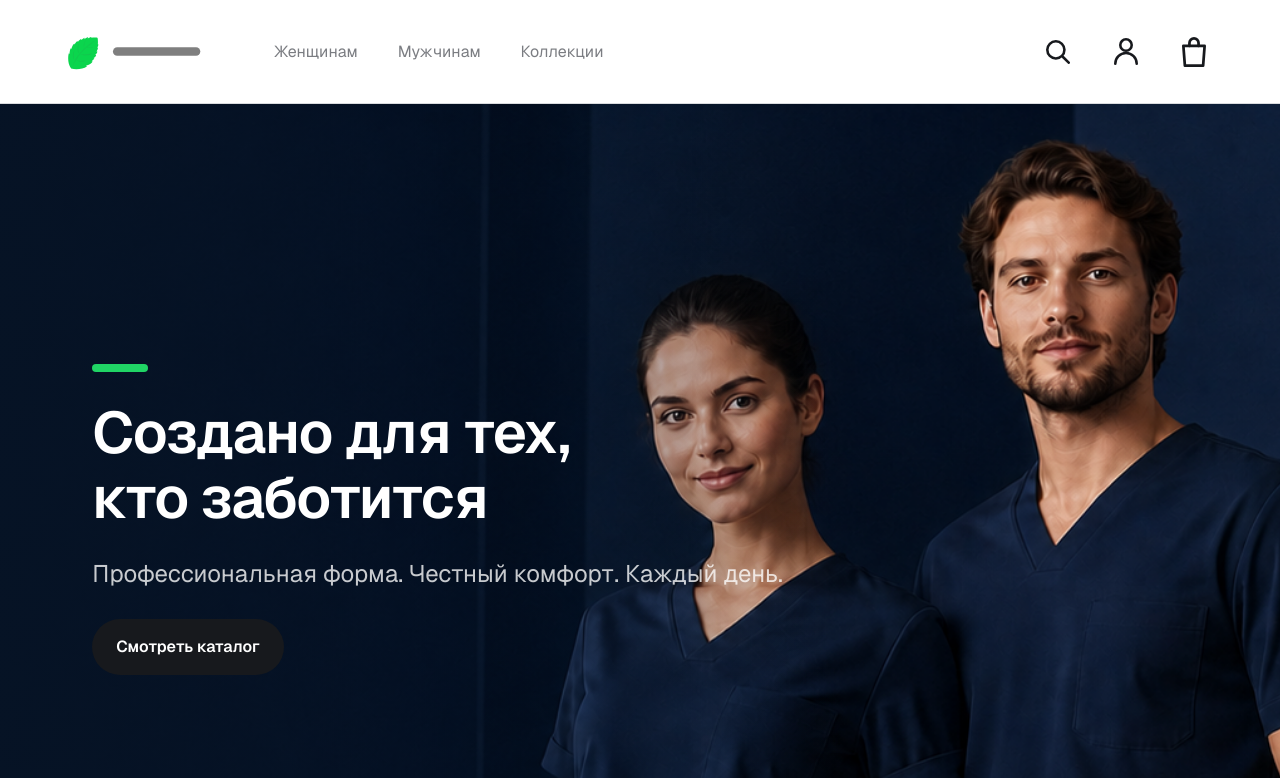
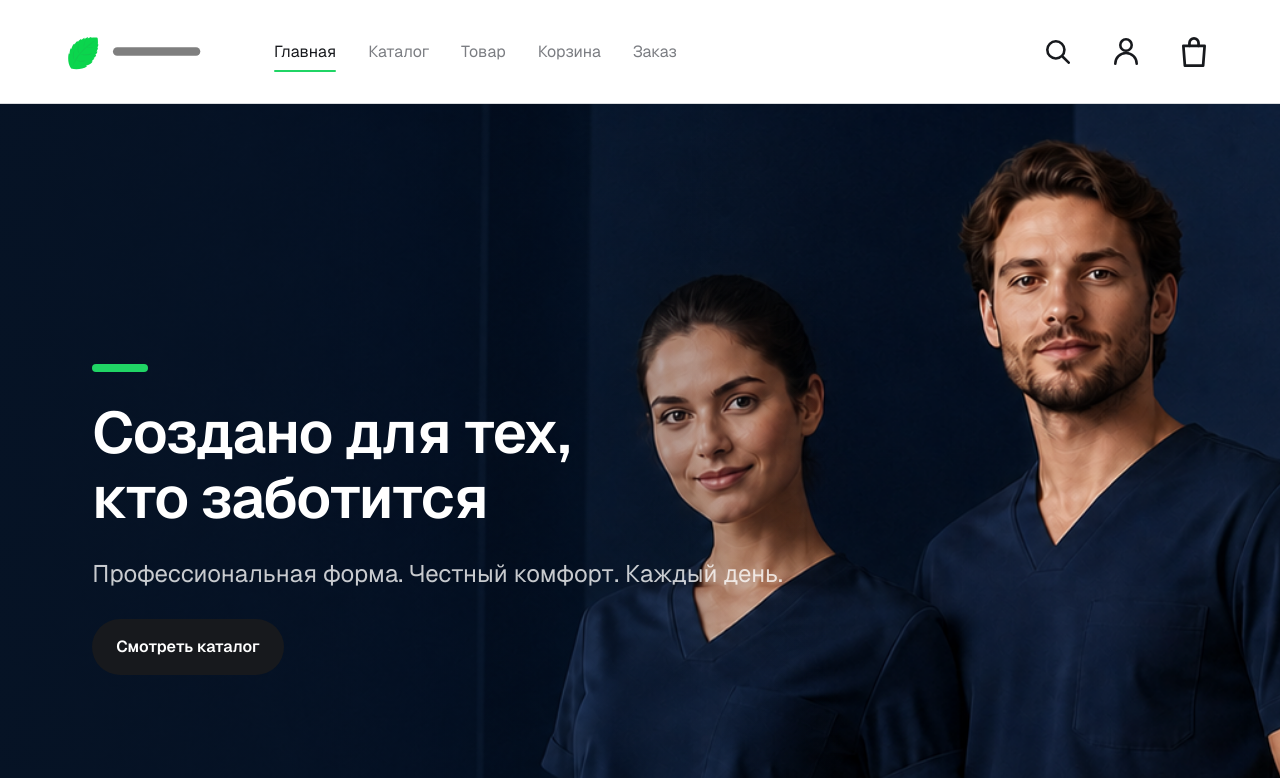
Before and after one commit to Evverr/Nimiti, a Next.js app: page / in a window 1280 px wide. Shown: the top 778 px of the page. Built offline with nearby package versions, Linux system fonts and the light colour scheme.

Commit message:
Add navigation for all storefront pages

```diff
--- a/app/globals.css
+++ b/app/globals.css
@@ -34,9 +34,12 @@ img { display: block; }
 .header-left { gap: var(--minti-spacing-16); }
 .logo-link { width: 146px; height: 36px; display: flex; align-items: center; }
 .logo-link img { width: 146px; height: 36px; object-fit: contain; }
-.desktop-nav { gap: 40px; color: var(--minti-color-text-secondary); font-size: 16px; }
+.desktop-nav { gap: 32px; color: var(--minti-color-text-secondary); font-size: 16px; }
 .desktop-nav a, .icon-button { transition: opacity .2s ease, transform .2s ease; }
 .desktop-nav a:hover, .icon-button:hover { opacity: .55; }
+.desktop-nav a { position: relative; padding: 10px 0; white-space: nowrap; }
+.desktop-nav a.active { color: var(--minti-color-text-primary); }
+.desktop-nav a.active::after { content: ''; position: absolute; right: 0; bottom: 2px; left: 0; height: 2px; border-radius: 2px; background: var(--minti-color-bg-accent); }
 .header-actions { gap: var(--minti-spacing-6); }
 .icon-button { width: 44px; height: 44px; display: grid; place-items: center; border-radius: 50%; }
 .icon-button:active { transform: scale(.94); }
@@ -132,8 +135,8 @@ img { display: block; }
   .two-column { grid-template-columns: minmax(0,1fr) 380px; gap: 36px; }
 }
 @media (max-width: 760px) {
-  .site-header { height: 76px; padding: 0 18px; } .logo-link, .logo-link img { width: 112px; height: auto; } .desktop-nav { display: none; } .header-actions { gap: 4px; }
-  .hero { min-height: calc(100svh - 76px); height: calc(100svh - 76px); } .hero-image { object-position: 62% center; } .hero-shade { width: 100%; background: linear-gradient(90deg,rgba(6,19,37,.92),rgba(6,19,37,.15)); }
+  .site-header { height: 124px; padding: 0 18px; display: grid; grid-template-columns: 1fr auto; grid-template-rows: 76px 48px; } .header-left { display: contents; } .logo-link, .logo-link img { width: 112px; height: auto; } .desktop-nav { grid-column: 1/-1; align-self: stretch; gap: 24px; overflow-x: auto; scrollbar-width: none; } .desktop-nav::-webkit-scrollbar { display: none; } .desktop-nav a { flex: 0 0 auto; } .header-actions { gap: 4px; }
+  .hero { min-height: calc(100svh - 124px); height: calc(100svh - 124px); } .hero-image { object-position: 62% center; } .hero-shade { width: 100%; background: linear-gradient(90deg,rgba(6,19,37,.92),rgba(6,19,37,.15)); }
   .hero-content { top: auto; bottom: 12%; left: 24px; right: 24px; gap: 20px; } .hero h1 { font-size: 44px; line-height: 48px; } .hero p { font-size: 17px; line-height: 26px; }
   .catalog-page, .product-page, .cart-page, .checkout-page { padding: 40px 20px 72px; }
   .page-heading h1, .cart-list > h1, .checkout-form > h1 { font-size: 38px; line-height: 44px; }
--- a/app/store.tsx
+++ b/app/store.tsx
@@ -1,6 +1,7 @@
 'use client';
 
 import Link from 'next/link';
+import { usePathname } from 'next/navigation';
 import { useMemo, useState } from 'react';
 
 const ASSET = '/minti';
@@ -23,6 +24,15 @@ function Icon({ name, size = 24, alt = '' }: { name: IconName; size?: number; al
 }
 
 export function Header() {
+  const pathname = usePathname();
+  const pages = [
+    { href: '/', label: 'Главная' },
+    { href: '/catalog', label: 'Каталог' },
+    { href: '/product', label: 'Товар' },
+    { href: '/cart', label: 'Корзина' },
+    { href: '/checkout', label: 'Заказ' },
+  ];
+
   return (
     <header className="site-header" data-figma-node="41:38">
       <div className="header-left">
@@ -30,7 +40,16 @@ export function Header() {
           <img src={`${ASSET}/logo.svg`} width="146" height="36" alt="Minti" />
         </Link>
         <nav className="desktop-nav" aria-label="Основная навигация">
-          <Link href="/catalog">Женщинам</Link><Link href="/catalog">Мужчинам</Link><Link href="/catalog">Коллекции</Link>
+          {pages.map((page) => (
+            <Link
+              key={page.href}
+              href={page.href}
+              className={pathname === page.href ? 'active' : undefined}
+              aria-current={pathname === page.href ? 'page' : undefined}
+            >
+              {page.label}
+            </Link>
+          ))}
         </nav>
       </div>
       <nav className="header-actions" aria-label="Действия">
```
